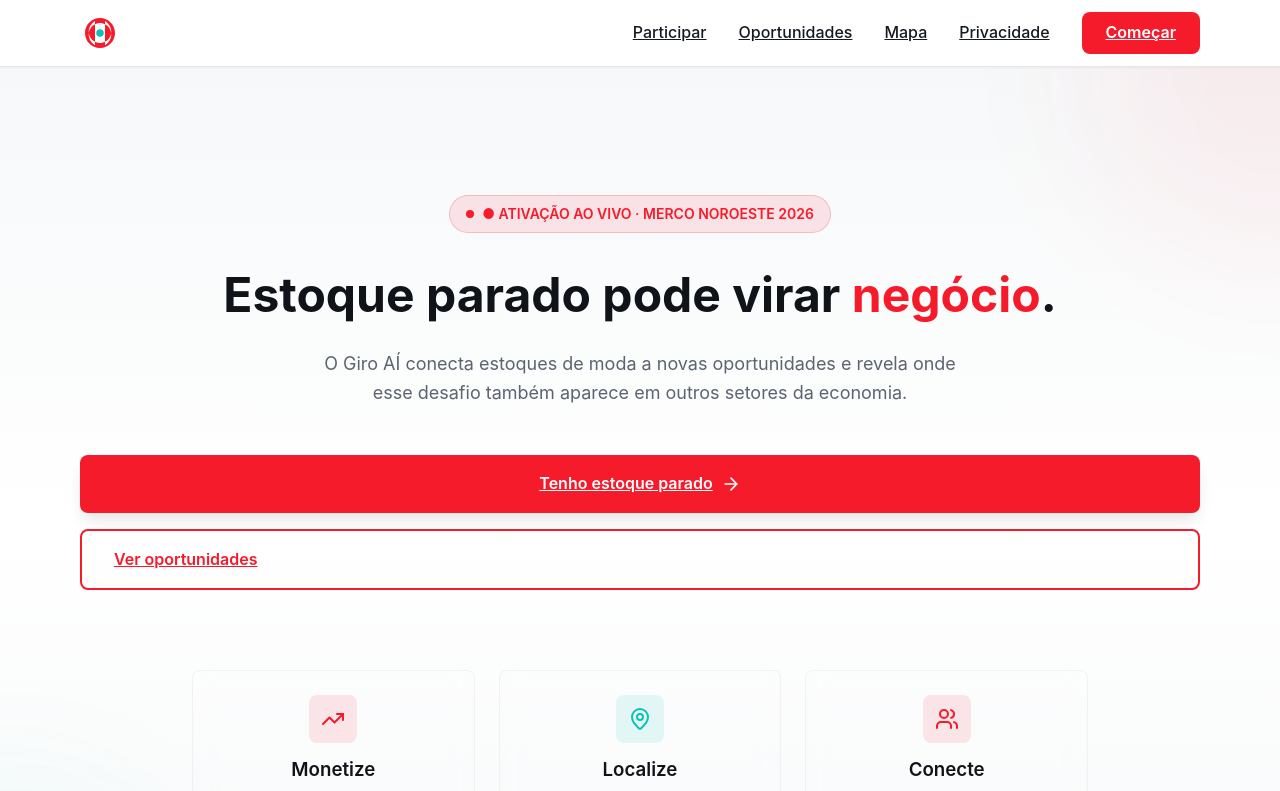
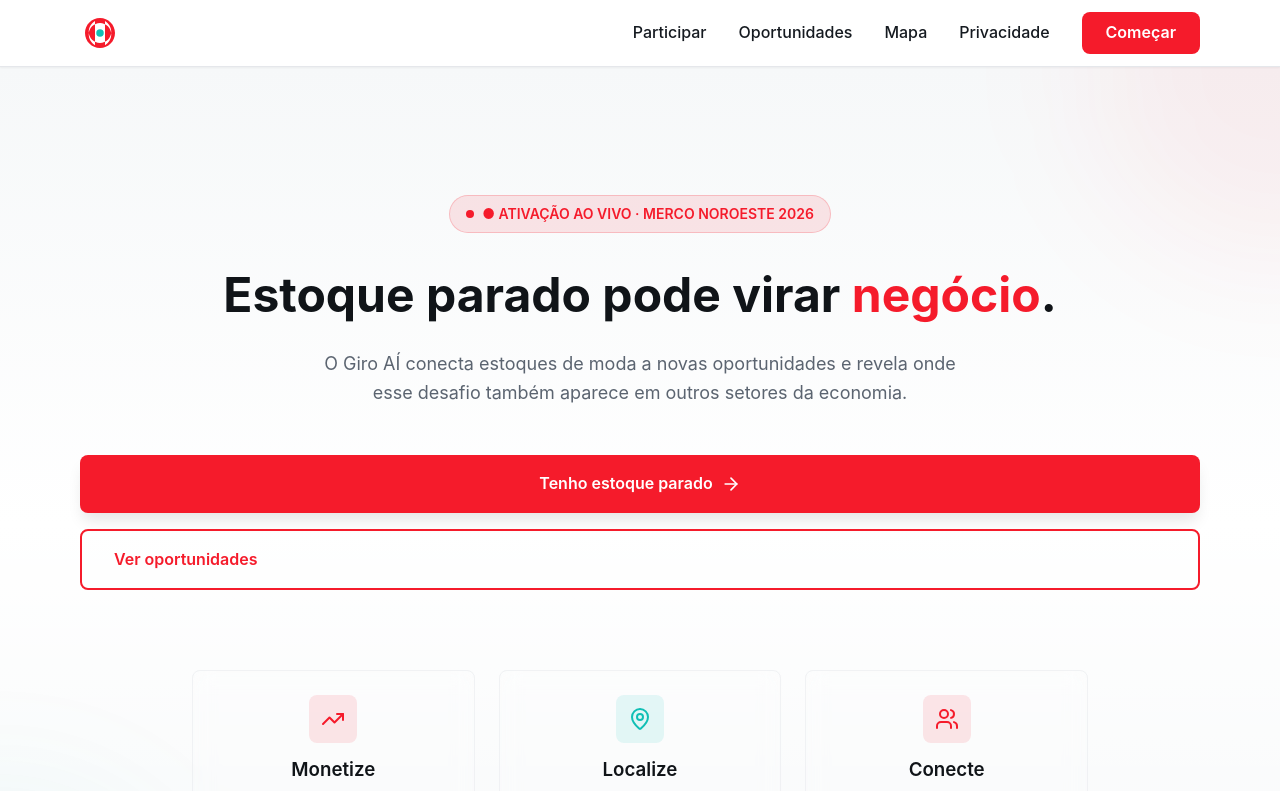
Before and after one commit to syvteklabs/giroai_piloto, a Next.js app: page / in a window 1280 px wide. Shown: the top 791 px of the page. Built offline with nearby package versions, Linux system fonts and the light colour scheme.

Commit message:
fix: remover sublinhado padrão de links
- Adicionar reset CSS para links: text-decoration: none
- Manter cor padrão (inherit) para não quebrar design
- Aplicar em todos os estados: hover, focus, visited
- Previne Tailwind padrão de aplicar underline

```diff
--- a/app/globals.css
+++ b/app/globals.css
@@ -9,6 +9,17 @@
   margin: 0;
   padding: 0;
   box-sizing: border-box;
+}
+
+a {
+  text-decoration: none;
+  color: inherit;
+}
+
+a:hover,
+a:focus,
+a:visited {
+  text-decoration: none;
 }
 
 html {
```
